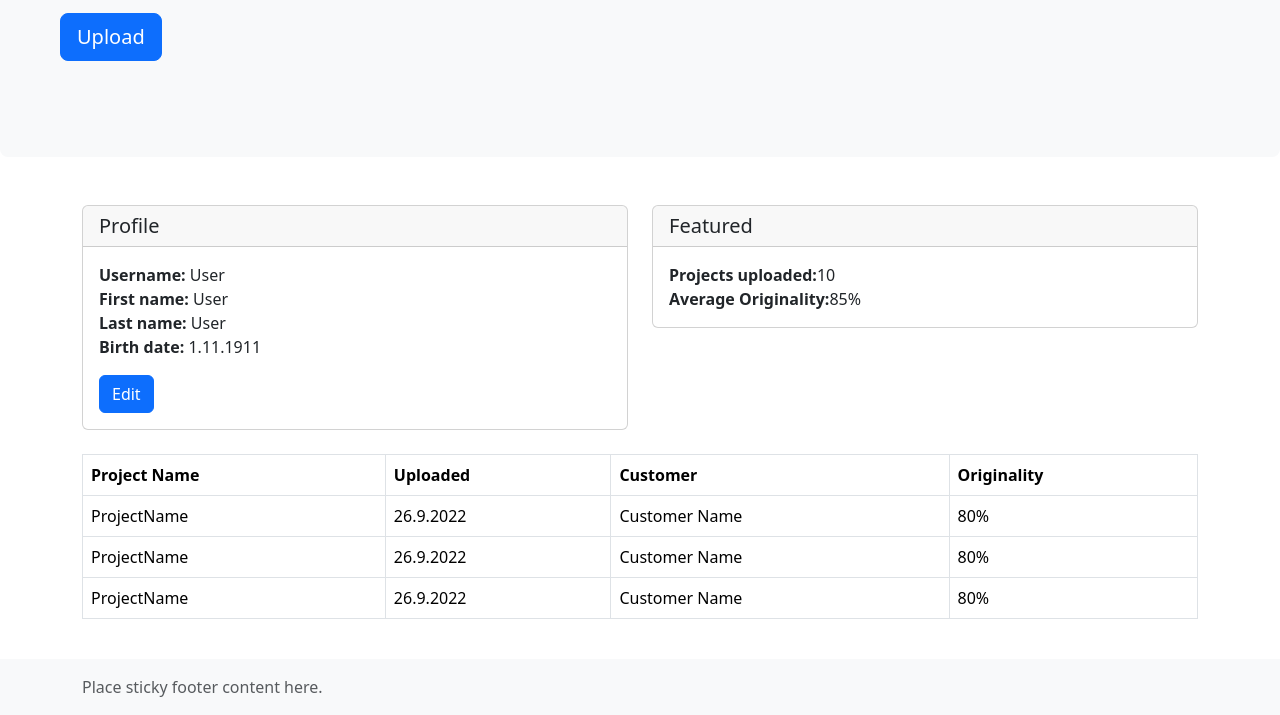
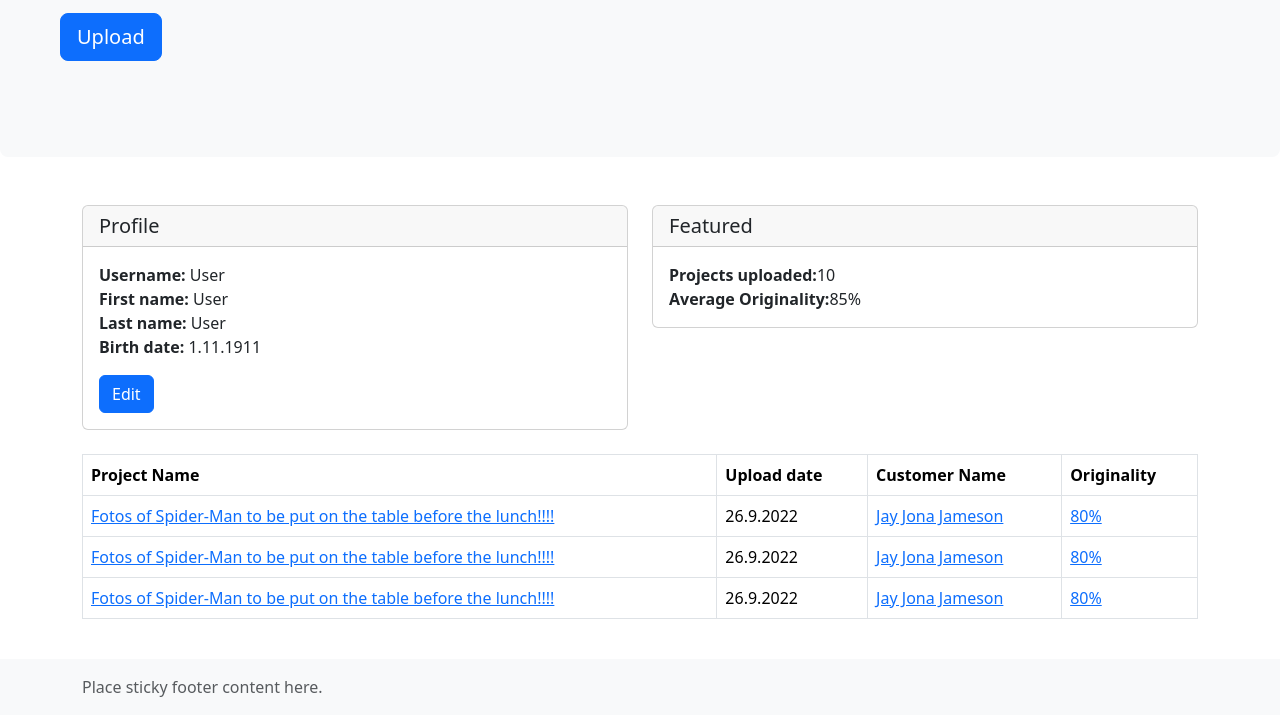
Before and after one commit to AyatBaesh/portfoliobootstrap, a plain HTML site: page portfolio.html in a window 1280 px wide. Shown: the part 237-952 px from the top of the page. Drawn offline with nearby package versions, Linux system fonts and the light colour scheme.

Commit message:
task done

```diff
--- a/portfolio.html
+++ b/portfolio.html
@@ -103,35 +103,36 @@
 
       <br>
       <div class="col-xs-6 col-md-12 col-lg-12">
+        <div class=" table-responsive-lg">
+          <table class="table table-bordered">
 
-        <table class="table table-bordered">
             <thead>
               <tr>
                 <th scope="col">Project Name</th>
-              <th scope="col">Uploaded</th>
-              <th scope="col">Customer</th>
-              <th scope="col">Originality</th>
+                <th scope="col">Upload date</th>
+                <th scope="col">Customer Name</th>
+                <th scope="col">Originality </th>
               </tr>
             </thead>
             <tbody>
               <tr>
-              <td>ProjectName </td>
+                <td><a href="">Fotos of Spider-Man to be put on the table before the lunch!!!!</a> </td>
                 <td>26.9.2022</td>
-              <td>Customer Name </td>
-              <td>80%</td>
+                <td><a href="">Jay Jona Jameson</a> </td>
+                <td><a href="">80%</a></td>
               </tr>
 
               <tr>
-              <td>ProjectName </td>
+                <td><a href="">Fotos of Spider-Man to be put on the table before the lunch!!!!</a> </td>
                 <td>26.9.2022</td>
-              <td>Customer Name </td>
-              <td>80%</td>
+                <td><a href="">Jay Jona Jameson</a> </td>
+                <td><a href="">80%</a></td>
               </tr>
               <tr>
-              <td>ProjectName </td>
+                <td><a href="">Fotos of Spider-Man to be put on the table before the lunch!!!!</a> </td>
                 <td>26.9.2022</td>
-              <td>Customer Name </td>
-              <td>80%</td>
+                <td><a href="">Jay Jona Jameson</a> </td>
+                <td><a href="">80%</a></td>
               </tr>
 
 
@@ -139,6 +140,10 @@
           </table>
         </div>
       </div>
+
+
+    </div>
+
 
   </main>
 
```
Lines whose indentation alone changed are shown as unchanged.
